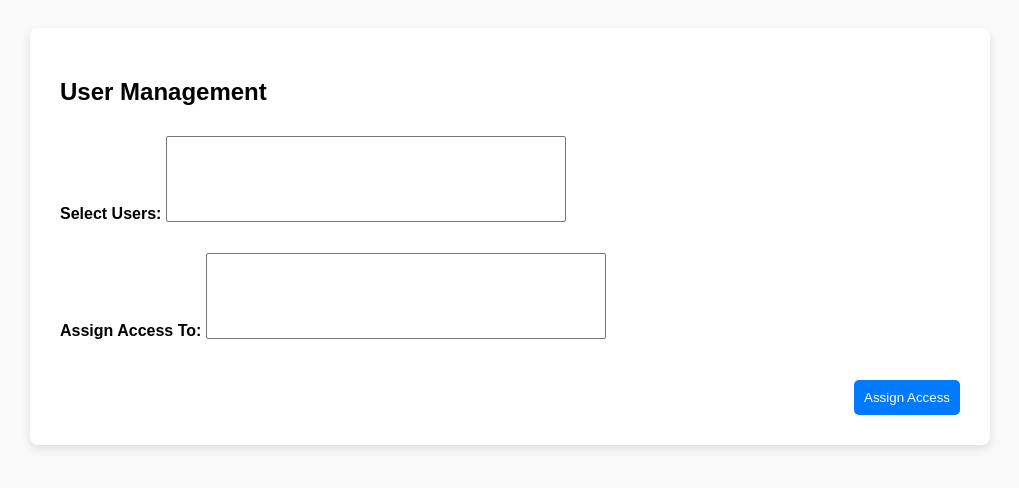
After one commit to TarnishedMyxa/ITI0206_projekt, a Flask app: page /usermanagement/ in a window 1280 px wide. The commit adds this page. Shown: the top 488 px of the page, without its empty margins (130-1149 px from the left). Run offline with Flask 2, Linux system fonts and the light colour scheme; the visitor is signed in with stand-in values (Sample User, id 1); lists and menus that the app fills with data are empty; parts of the project's set-up code (start-up, migrations or seed data) failed here and were passed over.

Commit message:
started db

```diff
--- /dev/null
+++ b/db/__init__.py
@@ -0,0 +1,5 @@
+import pymysql
+from pymysql.cursors import DictCursor
+
+def get_connection():
+    pass
--- a/main.py
+++ b/main.py
@@ -101,7 +101,7 @@ def user_management():
         return redirect(url_for('login'))
     user_type="admin"
     ua=["hr","saabumised"]
-    return render_template('user_management.html', user_type=user_type, user_access=ua)
+    return render_template('userman.html', user_type=user_type, user_access=ua)
 
 @app.route('/view/')
 def view():
--- /dev/null
+++ b/templates/userman.html
@@ -0,0 +1,108 @@
+<!DOCTYPE html>
+<html lang="en">
+<head>
+    <meta charset="UTF-8">
+    <title>User Management</title>
+    <style>
+        body {
+            font-family: Arial, sans-serif;
+            background: #f9f9f9;
+            padding: 20px;
+        }
+
+        .container {
+            max-width: 900px;
+            margin: auto;
+            background: white;
+            padding: 30px;
+            border-radius: 8px;
+            box-shadow: 0 4px 10px rgba(0,0,0,0.1);
+        }
+
+        h2 {
+            margin-bottom: 20px;
+        }
+
+        .section {
+            margin-bottom: 20px;
+        }
+
+        label {
+            font-weight: bold;
+        }
+
+        select, button {
+            padding: 10px;
+            margin-top: 10px;
+            width: 100%;
+            max-width: 400px;
+        }
+
+        table {
+            width: 100%;
+            border-collapse: collapse;
+            margin-top: 15px;
+        }
+
+        th, td {
+            border: 1px solid #ccc;
+            padding: 10px;
+            text-align: center;
+        }
+
+        th {
+            background-color: #eee;
+        }
+
+        .actions {
+            margin-top: 30px;
+            text-align: right;
+        }
+
+        .actions button {
+            width: auto;
+            background: #007BFF;
+            color: white;
+            border: none;
+            border-radius: 5px;
+            cursor: pointer;
+        }
+
+        .actions button:hover {
+            background: #0056b3;
+        }
+
+    </style>
+</head>
+<body>
+
+<div class="container">
+    <h2>User Management</h2>
+
+    <form method="POST" action="{{ url_for('assign_access') }}">
+        <div class="section">
+            <label for="userSelect">Select Users:</label>
+            <select id="userSelect" name="selected_users" multiple required>
+                {% for user in users %}
+                    <option value="{{ user.id }}">{{ user.username }}</option>
+                {% endfor %}
+            </select>
+        </div>
+
+        <div class="section">
+            <label for="accessSelect">Assign Access To:</label>
+            <select id="accessSelect" name="access_areas" multiple required>
+                {% for area in access_areas %}
+                    <option value="{{ area.id }}">{{ area.name }}</option>
+                {% endfor %}
+            </select>
+        </div>
+
+        <div class="actions">
+            <button type="submit">Assign Access</button>
+        </div>
+    </form>
+</div>
+
+</body>
+</html>
```
Also changed, not shown: templates/create_transfer.html (+8 -0 lines).
